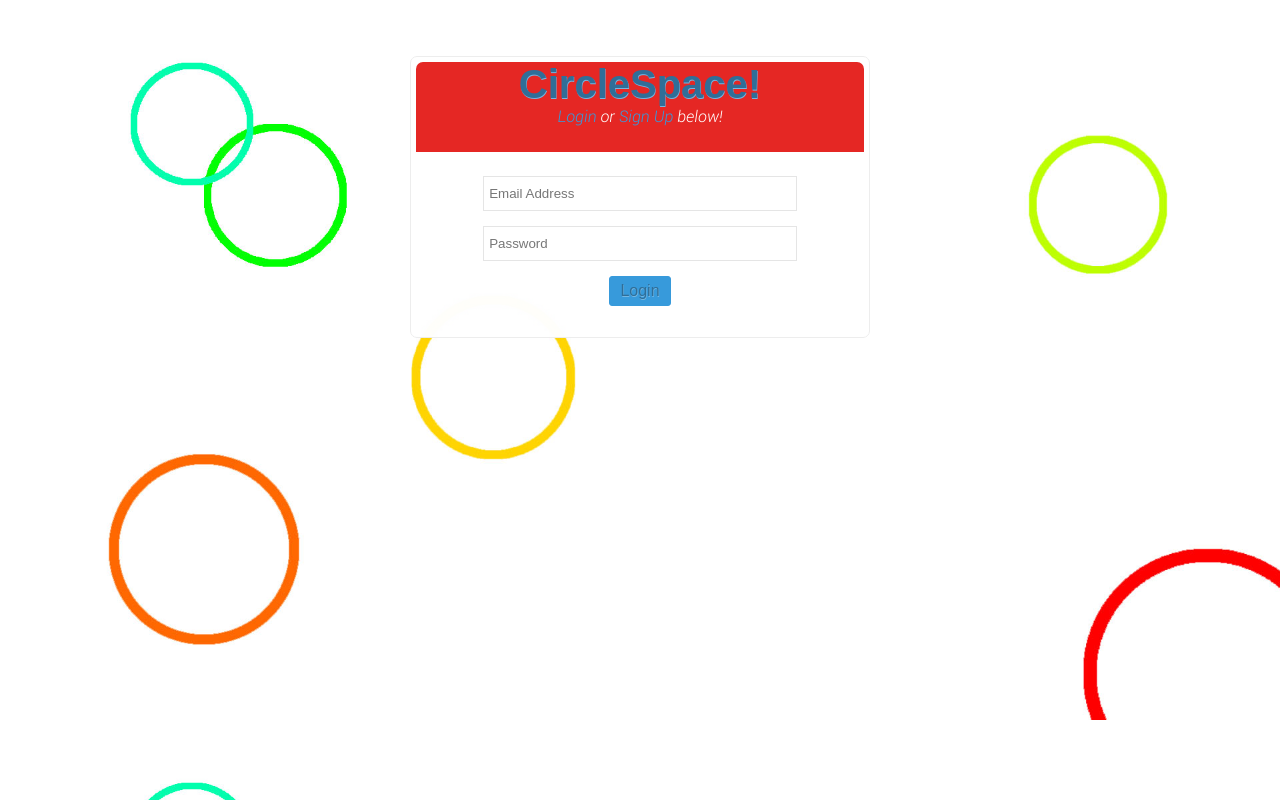
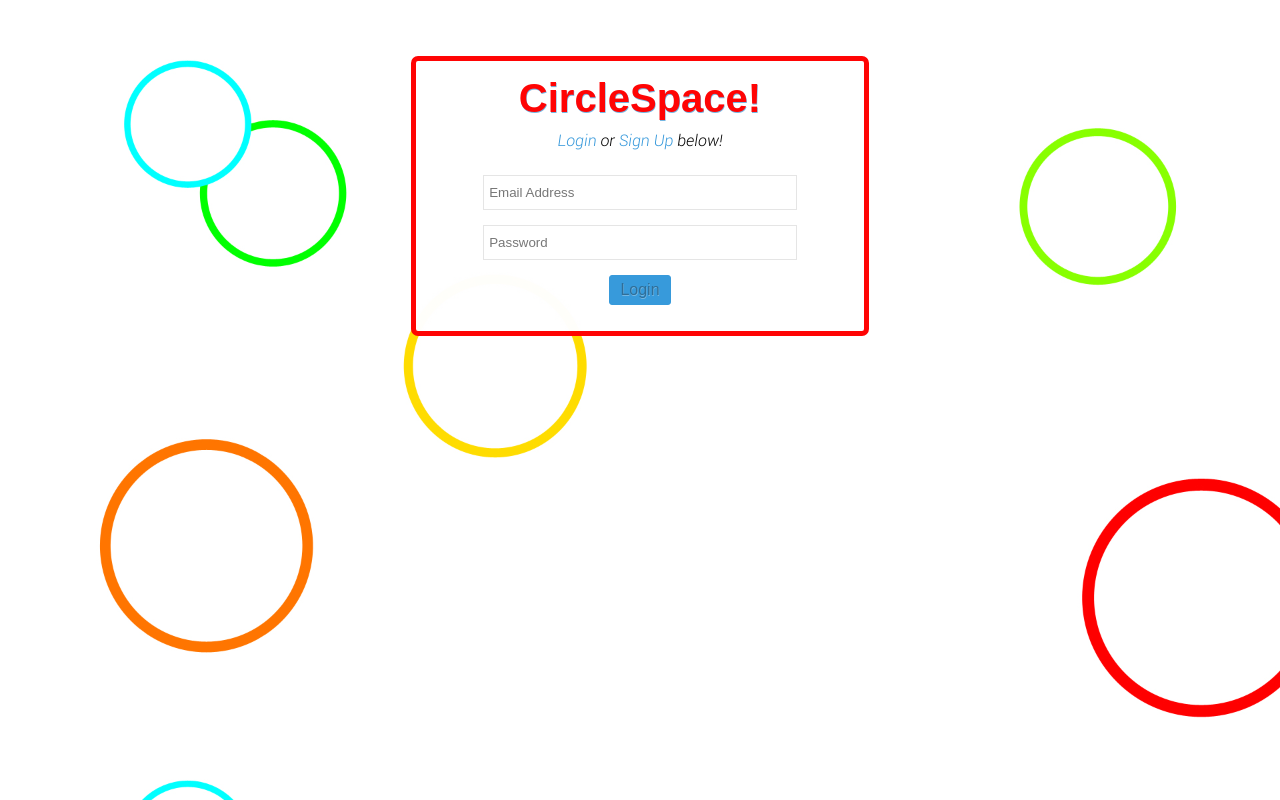
Before and after one commit to TH3RMIT3/cd-dev, a PHP site: page /register.php in a window 1280 px wide. Run offline with PHP 8.4, Linux system fonts and the light colour scheme; data that the repository does not hold is empty; some libraries are stand-ins or nearby versions; some web fonts are replaced.

Commit message:
Register page and extensions
- Removed extensions from web urls.
- Updated register page circles.
- Changed register page ui.
- Removed popular tab.

```diff
--- a/CircleSpace/assets/css/register_style.css
+++ b/CircleSpace/assets/css/register_style.css
@@ -47,9 +47,8 @@
 	top: 7%;
 	width: 35%;
 	background-color: #ffffff;
-	border: 1px solid #EDEDED;
+	border: 5px solid #ff0000;
 	border-radius: 7px;
-	padding: 5px;
 	opacity: 0.98;
 }
 
@@ -57,20 +56,21 @@
 	font-family: 'Roboto-LightItalic', sans-serif;
 	width: 100%;
 	height: 90px;
-	background-color: #E52320;
+	background-color: #ffffff;
 	color: #fff;
 	text-align: center;
-	border-top-left-radius: 7px;
-	border-top-right-radius: 7px;
+	border-top-left-radius: 10px;
+	border-top-right-radius: 10px;
 }
 
 .login_header h1 {
 	font-family: 'Roboto-BoldItalic', sans-serif;
 	margin-top: 0;
 	margin-bottom: 0;
-	color: #2C6C96;
+	color: #ff0000;
 	text-shadow: #73B6E2 0.5px 0.5px 0px;
 	font-size: 250%;
+	padding-top: 15px;
 }
 
 input[type="submit"] {
@@ -98,6 +98,11 @@
 	border-color: #3498db;
 }
 
+#logsigtext {
+	color: black;
+	padding-top: 10;
+}
+
 #second {
 	display: none;
 }
--- a/CircleSpace/assets/css/style.css
+++ b/CircleSpace/assets/css/style.css
@@ -494,6 +494,7 @@
   	border-bottom-right-radius: 0;
   	border-top-left-radius: 3px;
   	border-bottom-left-radius: 3px;
+		padding-left: 7px;
 }
 
 .button_holder {
--- a/CircleSpace/register.php
+++ b/CircleSpace/register.php
@@ -12,13 +12,6 @@
 	<link rel="stylesheet" type="text/css" href="assets/css/register_style.css">
 	<script src="https://ajax.googleapis.com/ajax/libs/jquery/2.1.3/jquery.min.js"></script>
 	<script src="assets/js/register.js"></script>
-	<!-- Begin Cookie Consent plugin by Silktide - http://silktide.com/cookieconsent -->
-<script type="text/javascript">
-    window.cookieconsent_options = {"message":"This website uses cookies to ensure you get the best experience on our website","dismiss":"Got it!","learnMore":"More info","link":"https://hot-gamez.com/cookies","theme":"light-floating"};
-</script>
-
-<script type="text/javascript" src="//cdnjs.cloudflare.com/ajax/libs/cookieconsent2/1.0.10/cookieconsent.min.js"></script>
-<!-- End Cookie Consent plugin -->
 
 </head>
 <body>
@@ -48,7 +41,7 @@
 
 			<div class="login_header">
 				<h1>CircleSpace!</h1>
-				<a href="#" id="signin" class="signin">Login</a> or <a href="#" id="signup" class="signup">Sign Up</a> below!
+				<div id="logsigtext"><a href="#" id="signin" class="signin">Login</a> or <a href="#" id="signup" class="signup">Sign Up</a> below!</div>
 			</div>
 			<br>
 			<div id="first">
@@ -65,7 +58,6 @@
 					<?php if(in_array("Email or password was incorrect<br>", $error_array)) echo  "Email or password was incorrect<br>"; ?>
 					<input type="submit" name="login_button" value="Login">
 					<br>
-					<!-- <a href="#" id="signup" class="signup">Need and account? Register here!</a> -->
 
 				</form>
 
```
Also changed, not shown: CircleSpace/index.php (+1 -24 lines), CircleSpace/.htaccess, CircleSpace/assets/images/backgrounds/CircleSpaceBackground.jpg, 1 other file.
